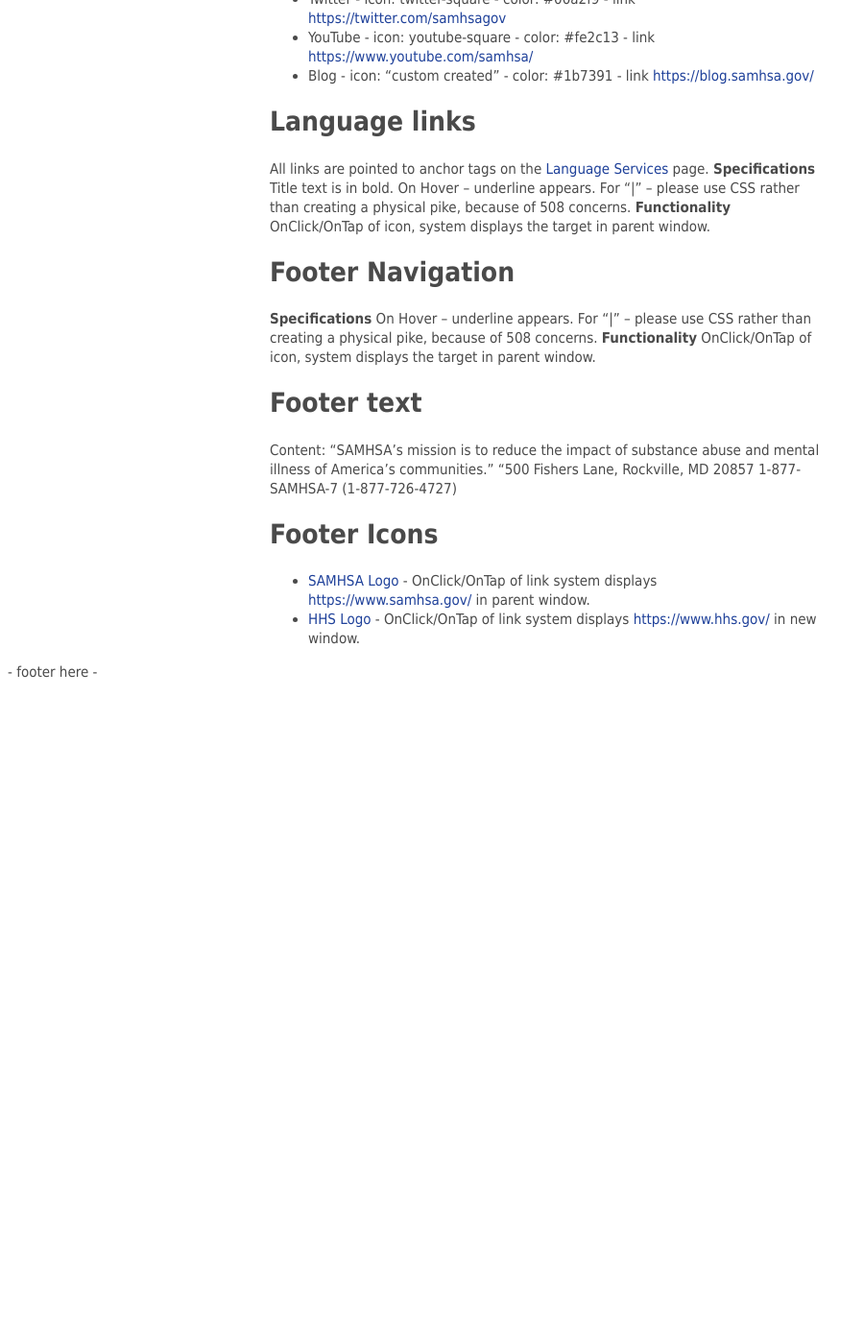
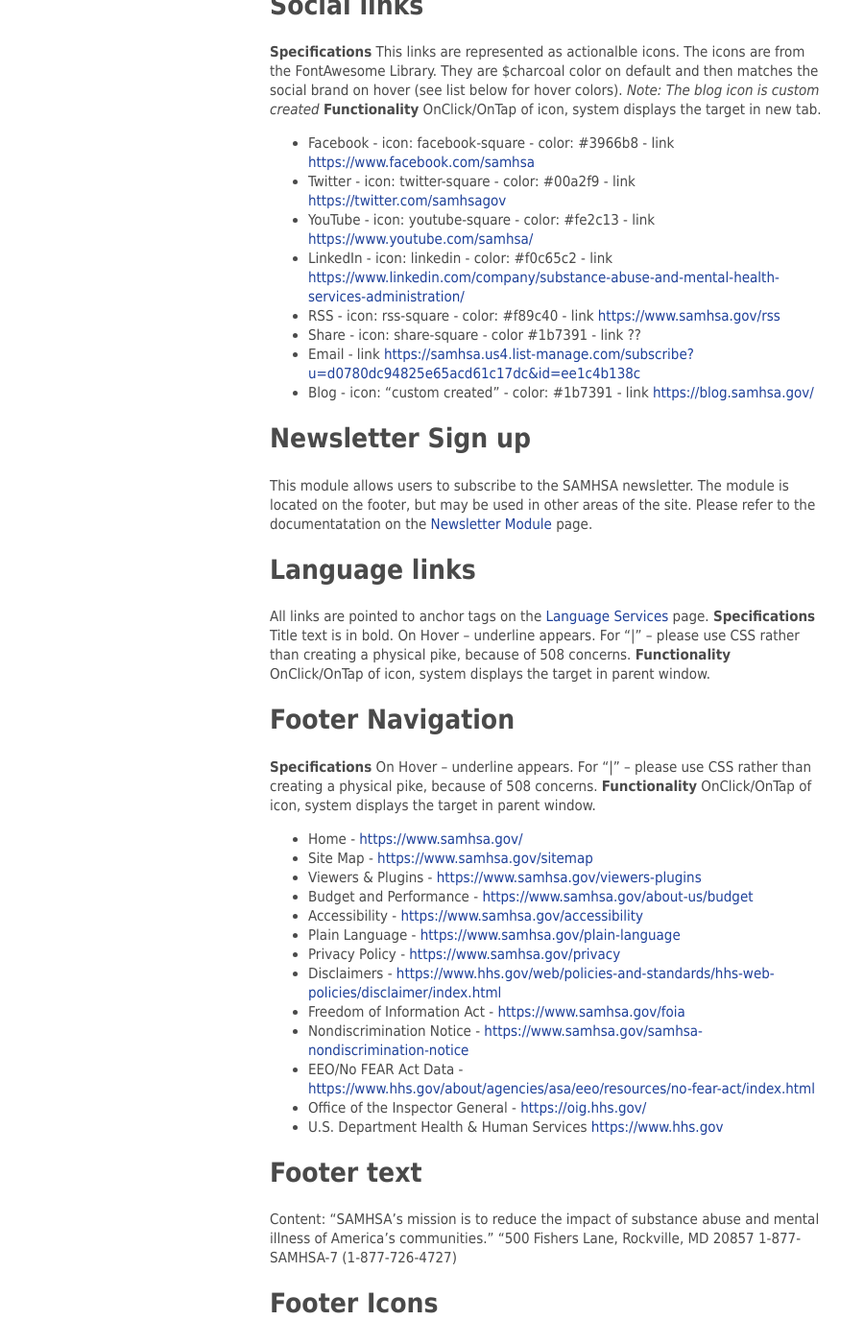
Before and after one commit to HHS/samhsa-pattern-library, a Jekyll site: the page built from docs/pages/components/footer.md, in a window 1280 px wide and 1400 px high, scrolled down 1406 px. Shown: the whole window at 96% size, without its empty margins (0-900 px from the left). Built offline with Jekyll 4.4.1, drawn with Linux system fonts in a browser that asks for light colours; nearby versions of some CDN libraries; before the commit the page ends 2124 px from its top, so only the background shows below that; some of the changed text lies outside the part shown.

Commit message:
updated with new footer request
- adds IDEA required links
- adds newsletter module
- adds more social icons

```diff
--- a/docs/pages/components/footer.md
+++ b/docs/pages/components/footer.md
@@ -9,6 +9,16 @@
 ## Overview
 The footer consists of quick links, language assistance links, contact information, and organization logos. The footer is built to be completely responsive so that elements wrap or stack to fit the various screen sizes and should, on all breakpoints, have the background fit to 100% of the width of the page.
 
+**Contents**
+- [Design example](#design)
+- [Social Links](#social)
+- [Newsletter Signup](#newsletter)
+- [Language links](#language)
+- [Footer Navigation](#nav)
+- [Footer Text](#text)
+- [Footer Icons](#icons)
+
+<a name="design"></a>
 ## Small & Medium Screen Footer
 ![footer small screen](../assets/img/footer/sm-footer.png)
 
@@ -16,7 +26,7 @@
 ## Large & Extra Large Screens
 ![footer large screen](../assets/img/footer/lg-footer.png)
 
-
+<a name="social"></a>
 ## Social links
 **Specifications**
 This links are represented as actionalble icons. The icons are from the FontAwesome Library. They are $charcoal color on default and then matches the social brand on hover (see list below for hover colors). _Note: The blog icon is custom created_
@@ -24,8 +34,18 @@
 - Facebook - icon: facebook-square - color: #3966b8 - link [https://www.facebook.com/samhsa](https://www.facebook.com/samhsa)
 - Twitter - icon: twitter-square - color: #00a2f9 - link [https://twitter.com/samhsagov](https://twitter.com/samhsagov)
 - YouTube - icon: youtube-square - color: #fe2c13 - link [https://www.youtube.com/samhsa/](https://www.youtube.com/samhsa/)
+- LinkedIn -  icon: linkedin - color: #f0c65c2 - link [https://www.linkedin.com/company/substance-abuse-and-mental-health-services-administration/](https://www.linkedin.com/company/substance-abuse-and-mental-health-services-administration/)
+- RSS - icon: rss-square - color: #f89c40 - link [https://www.samhsa.gov/rss](https://www.samhsa.gov/rss)
+- Share - icon: share-square - color #1b7391 - link ??
+- Email - link [https://samhsa.us4.list-manage.com/subscribe?u=d0780dc94825e65acd61c17dc&id=ee1c4b138c](https://samhsa.us4.list-manage.com/subscribe?u=d0780dc94825e65acd61c17dc&id=ee1c4b138c)
 - Blog - icon: "custom created" - color: #1b7391 - link [https://blog.samhsa.gov/](https://blog.samhsa.gov/)
 
+<a name="newsletter"></a>
+## Newsletter Sign up
+This module allows users to subscribe to the SAMHSA newsletter. The module is located on the footer, but may be used in other areas of the site. Please refer to the documentatation on the [Newsletter Module]({{ site.url }}samhsa-newsletter) page.
+
+
+<a name="language"></a>
 ## Language links
 All links are pointed to anchor tags on the [Language Services](https://www.samhsa.gov/language-assistance-services) page.
 **Specifications**
@@ -34,18 +54,35 @@
 For "|" – please use CSS rather than creating a physical pike, because of 508 concerns.
 **Functionality** OnClick/OnTap of icon, system displays the target in parent window.
 
+<a name="nav"></a>
 ## Footer Navigation
 **Specifications**
 On Hover – underline appears.
 For "|" – please use CSS rather than creating a physical pike, because of 508 concerns.
 **Functionality** OnClick/OnTap of icon, system displays the target in parent window.
 
+- Home - [https://www.samhsa.gov/](https://www.samhsa.gov/)
+- Site Map - [https://www.samhsa.gov/sitemap](https://www.samhsa.gov/sitemap)
+- Viewers & Plugins - [https://www.samhsa.gov/viewers-plugins](https://www.samhsa.gov/viewers-plugins)
+- Budget and Performance - [https://www.samhsa.gov/about-us/budget](https://www.samhsa.gov/about-us/budget)
+- Accessibility - [https://www.samhsa.gov/accessibility](https://www.samhsa.gov/accessibility)
+- Plain Language - [https://www.samhsa.gov/plain-language](https://www.samhsa.gov/plain-language)
+- Privacy Policy - [https://www.samhsa.gov/privacy](https://www.samhsa.gov/privacy)
+- Disclaimers - [https://www.hhs.gov/web/policies-and-standards/hhs-web-policies/disclaimer/index.html](https://www.hhs.gov/web/policies-and-standards/hhs-web-policies/disclaimer/index.html)
+- Freedom of Information Act - [https://www.samhsa.gov/foia](https://www.samhsa.gov/foia)
+- Nondiscrimination Notice - [https://www.samhsa.gov/samhsa-nondiscrimination-notice](https://www.samhsa.gov/samhsa-nondiscrimination-notice)
+- EEO/No FEAR Act Data - [https://www.hhs.gov/about/agencies/asa/eeo/resources/no-fear-act/index.html](https://www.hhs.gov/about/agencies/asa/eeo/resources/no-fear-act/index.html)
+- Office of the Inspector General - [https://oig.hhs.gov/](https://oig.hhs.gov/)
+- U.S. Department Health & Human Services [https://www.hhs.gov](https://www.hhs.gov)
+
+<a name="text"></a>
 ## Footer text
 Content:
   "SAMHSA's mission is to reduce the impact of substance abuse and mental illness of America's communities."
   "500 Fishers Lane, Rockville, MD 20857
   1-877-SAMHSA-7 (1-877-726-4727)
 
+<a name="icons"></a>
 ## Footer Icons
 - [SAMHSA Logo]({{ site.url }}logos) - OnClick/OnTap of link system displays [https://www.samhsa.gov/](https://www.samhsa.gov/) in parent window.
 - [HHS Logo](https://www.hhs.gov/web/policies-and-standards/web-policies/logo-seal-and-symbol-policies/index.html) - OnClick/OnTap of link system displays [https://www.hhs.gov/](https://www.hhs.gov/) in new window.
```
Also changed, not shown: other parts of docs/pages/components/footer.md (+1 -1 lines).
